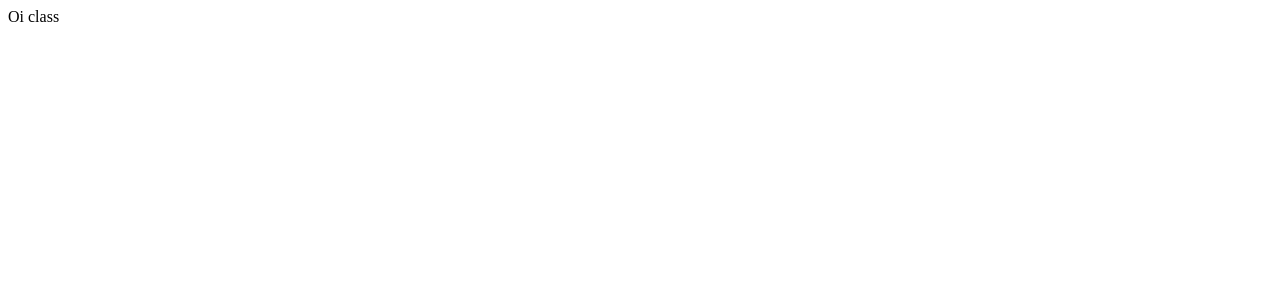
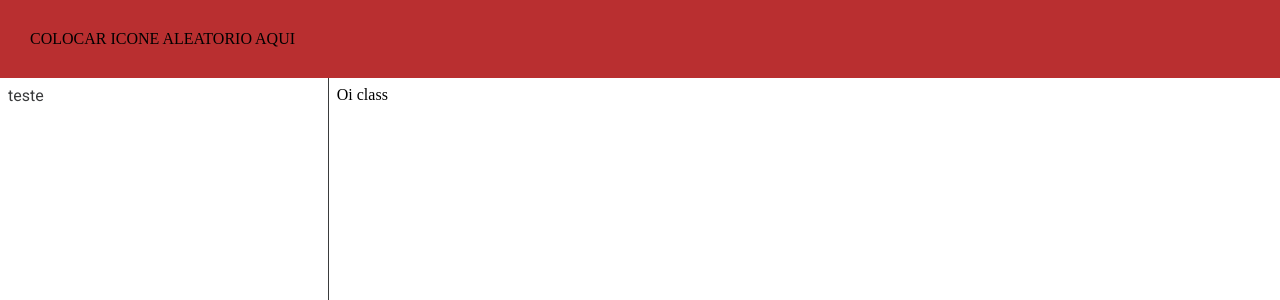
Before and after one commit to kevin-kuhn/class-console, a Next.js app: page /aula/1 in a window 1280 px wide. Shown: the top 300 px of the page. Built offline with nearby package versions, Linux system fonts and the light colour scheme.

Commit message:
feat initial styles

```diff
--- /dev/null
+++ b/src/components/index.ts
@@ -0,0 +1,3 @@
+import Layout from './layout'
+
+export { Layout }
--- /dev/null
+++ b/src/components/layout/index.tsx
@@ -0,0 +1,29 @@
+import Head from 'next/head'
+
+import { IMeta } from '../../models'
+
+import styles from './styles.module.css'
+
+interface Props {
+  meta: IMeta
+  classItems: React.ReactNode
+  children: React.ReactNode
+}
+
+const Layout: React.FC<Props> = ({ meta, classItems, children }) => {
+  return (
+    <>
+      <Head>
+        <title>{meta.title}</title>
+        <meta name="description" content={meta.description} />
+      </Head>
+      <header className={styles.header}> COLOCAR ICONE ALEATORIO AQUI </header>
+      <section className={styles.section}>
+        <aside className={styles.aside}>{classItems}</aside>
+        <main className={styles.main}>{children}</main>
+      </section>
+    </>
+  )
+}
+
+export default Layout
--- /dev/null
+++ b/src/components/layout/styles.module.css
@@ -0,0 +1,26 @@
+.header {
+  display: flex;
+  width: 100%;
+  padding: 30px;
+	background-color: var(--color-primary);
+}
+
+.section {
+  display: flex;
+  height: 100%;
+}
+
+.aside,
+.main {
+  padding: 8px;
+  height: 100%;
+}
+
+.aside {
+  flex: 1;
+  border-right: 1px solid var(--color-grey);
+}
+
+.main {
+  flex: 3;
+}
--- a/src/pages/_app.tsx
+++ b/src/pages/_app.tsx
@@ -1,4 +1,6 @@
 import type { AppProps } from 'next/app'
+
+import '../styles/global.css'
 
 import { ClassProvider } from '../contexts/ClassContext'
 
--- a/src/pages/aula/[id].tsx
+++ b/src/pages/aula/[id].tsx
@@ -1,11 +1,9 @@
 import type { NextPage } from 'next'
-import Head from 'next/head'
-import Image from 'next/image'
+
+import { Layout } from '../../components'
 
 const Class: NextPage = () => {
-  return (
-    <div>Oi class</div>
-  )
+  return <Layout classItems={<p>teste</p>} meta={{ title: 'trsr', description: "fdsfs" }}>Oi class</Layout>
 }
 
 export default Class
--- /dev/null
+++ b/src/styles/global.css
@@ -0,0 +1,32 @@
+* {
+	margin: 0;
+	padding: 0;
+	box-sizing: border-box;
+}
+
+html, body, #__next {
+	height: 100%;
+	min-width: 100%;
+}
+
+:root {
+	--color-primary: #B92F30;
+	--color-secondary: #EFEEE0;
+	--color-white: #FFFFFF;
+	--color-grey: #3A3B3C;
+}
+
+h1,
+h2,
+h3,
+h4,
+h5,
+h6,
+p {
+	font-family: Roboto, sans-serif;
+	color: var(--color-grey);
+}
+
+button {
+	cursor: pointer;
+}
```
